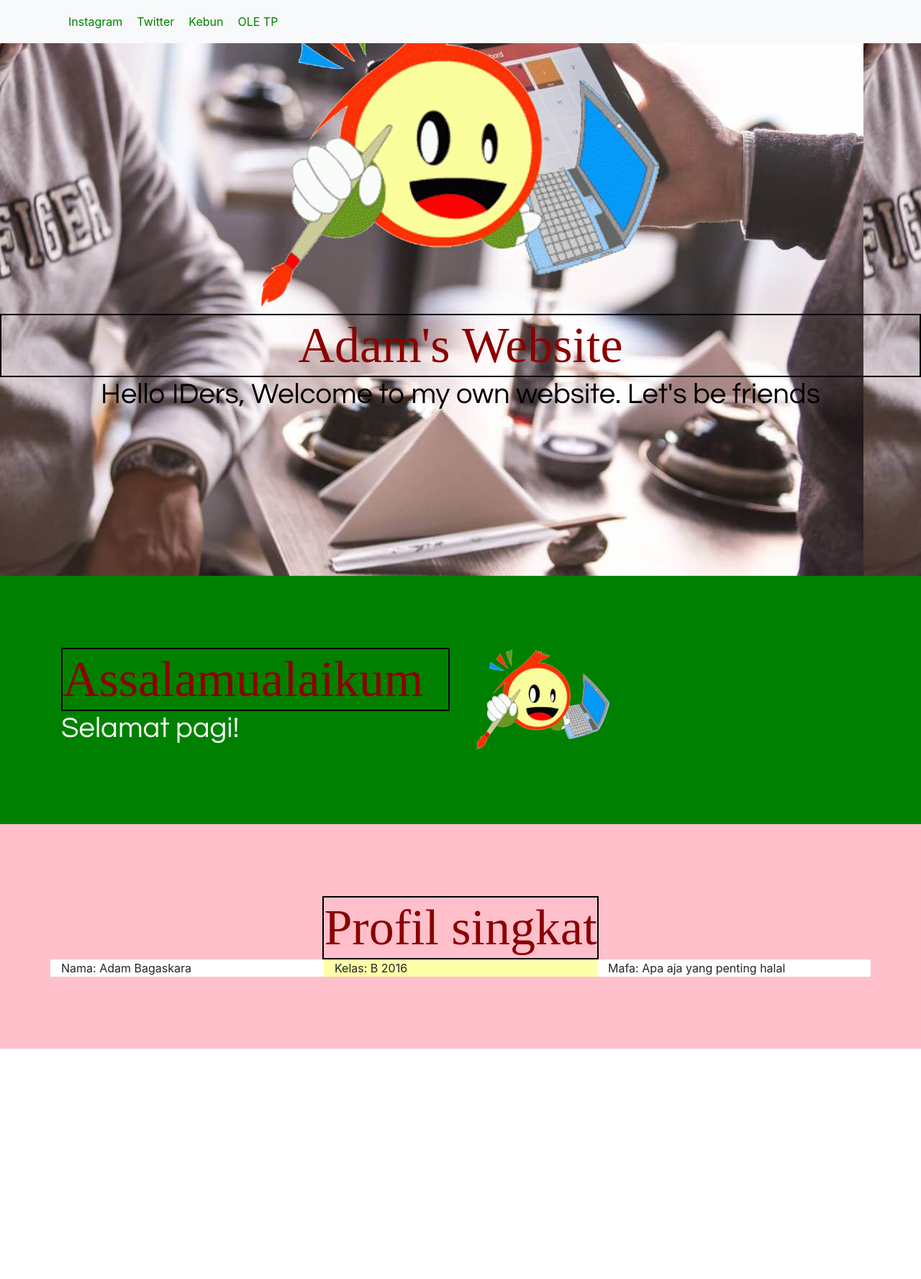
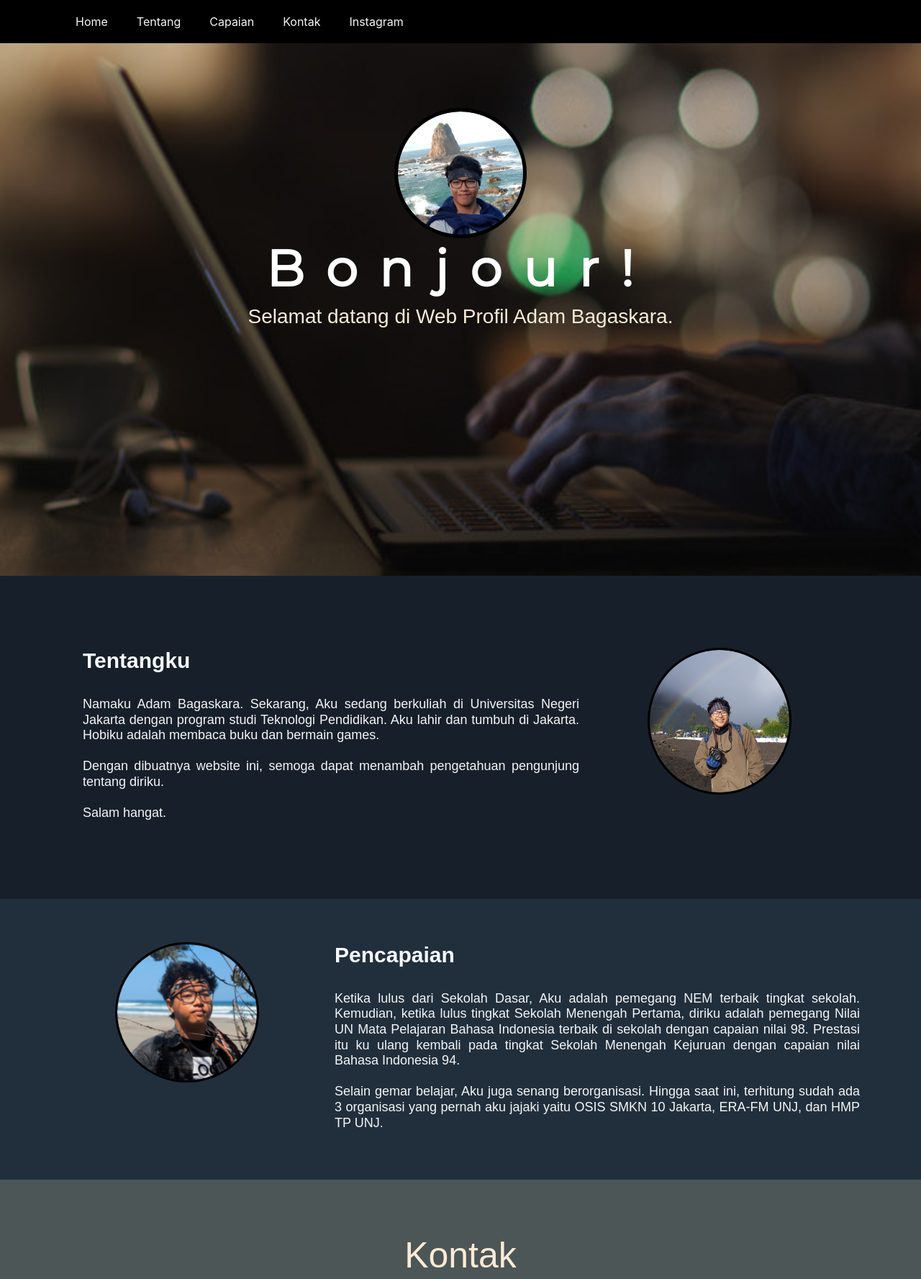
Before and after one commit to adambagaskara/tugasganteng2, a plain HTML site: page index.html in a window 1280 px wide. Shown: the top 1777 px of the page at 72% size. Before the commit the page ends 1457 px from the top, so only its background shows below. Drawn offline with nearby package versions, Linux system fonts and the light colour scheme.

Commit message:
Add files via upload

```diff
--- a/css/main.css
+++ b/css/main.css
@@ -3,38 +3,58 @@ body,html{
     margin:0 auto;
 }
 .link{
-    color:green;
-    padding: 10px 10px;
+    color:whitesmoke;
+    padding: 10px 20px;
 }
 .link:hover{
-    background: red;
+    background: ghostwhite;
+    color: black
 }
 .section1{
-    background: url(../img/maxresdefault.jpg);
+    background: url(../img/Blog2.jpg);
+    background-attachment: fixed;
+    background-color: #000;
+    background-position: 50% 0;
+    background-repeat: no-repeat;
+    background-size: cover;
+    display: table;
+    height: 100%;
+    overflow: hidden;
+    padding: 100px 0;
+    table-layout: fixed;
+    text-align: center;
     width: 100%;
-    height: 100%;
-    text-align: center
+    opacity: 1;
+    filter: alpha(opacity=50);
 }
 .judul{
-    font-family: bebas;
+    font-family: 'Montserrat', sans-serif;
     font-size: 70px;
-    color: darkred;
-    border: solid 2px black;
-    margin: auto;
-}.sub-judul{
-    font-family: century gothic;
-    font-size: 40px;
-    color: black;
+    color: white;
+    margin: center;
+    font-weight: 600;
+    letter-spacing: 30px;
+}
+.sub-judul{
+    font-family: arial;
+    font-size: 28px;
+    color: antiquewhite;
+    margin:  auto;
+}
+.sub-judul2{
+    font-family: arial;
+    font-size: 50px;
+    color: antiquewhite;
     margin:  auto;
 }
 .section2{
-    background: green;
-    padding: 100px 0px;
+    background: #17202A;
+    padding: 100px 100px;
     margin: auto;
 }
 .section3{
-    background: pink;
-    padding: 100px 0px;
+    background: #4D5656;
+    padding: 75px 0px;
 }
 .col-warna{
     background: #fff;
@@ -42,3 +62,48 @@ body,html{
 .col-warna2{
     background: #ffa;
 }
+.face{
+    border: 5px solid #000000;
+    border-radius: 50%;
+}
+.margin{
+    padding: 50px;
+}
+.face2{
+    border: 3px solid #000000;
+    border-radius: 50%;
+
+}
+.about{
+    font-family: arial;
+    font-size:30px;
+    font-weight:700;
+    color: ghostwhite
+}
+.about2{
+    font-family: sans-serif;
+    font-size: 18px;
+    font-weight: 500;
+    color: whitesmoke
+}
+.marginkanan{
+    padding: 0px;
+    text-align: center;
+}
+.kolom3{
+    min-height: 100px;
+    border: solid 0.6px #000000;
+    text-align: center;
+    padding:10px 0px;
+}
+.section4{
+    background: #212F3D;
+    padding: 60px 0px;
+}
+.footer{
+    background-color: black;
+    text-align: center;
+    color:white;
+    padding: 13px 13px;
+    font-size: 12px;
+}
--- a/index.html
+++ b/index.html
@@ -1,88 +1,163 @@
 <!doctype html>
 <html>
     <head>
-        <title>Profil</title>
+        <title>Web Profil - Adam</title>
         <meta name="viewport" content="width=device-width, initial-scale=1, minimum-scale=1">
+        <link rel="shortcut icon" href="img/favicon.ico" type="image/x-icon">
+        <link rel="icon" href="/favicon.ico" type="image/x-icon">
         <link rel="stylesheet" type="text/css" href="css/main.css">
         <link rel="stylesheet" href="css/bootstrap.min.css">
         <script src="js/jquery-v1-12-4.js"></script>
         <script src="js/bootstrap.min.js"></script>
         <link rel="stylesheet" href="https://use.fontawesome.com/releases/v5.3.1/css/all.css">
         <link rel="stylesheet" href="css/animate.css">
+        <link href="https://fonts.googleapis.com/css?family=Montserrat" rel="stylesheet">
     </head>
     <body>
         <!---navbar--->
-        <nav class="navbar navbar-expand-lg bg-light fixed-top">
+        <nav class="navbar navbar-dark fixed-top navbar-expand-lg" style="background-color: #000000;">
             <div class="container">
                 <button class="navbar-toggler" type="button" data-toggle="collapse" data-target="#navbarnya">
                     <i class="fas fa-align-justify"></i>
                 </button>
                 <div class="collapse navbar-collapse" id="navbarnya">
                     <div class="navbar-nav">
-                        <a class="link" href="http://www.instagram.com/adambagas/">Instagram </a>
-                        <a class="link" href="http://twitter.com/adambagaskara/">Twitter</a>
-                        <a class="link" href="http://www.instagram.com/kebunaksara/">Kebun</a>
-                        <a class="link" href="http://ilmupendidikan.net/oletp/">OLE TP</a>
+                        <a class="link" href="#home">Home</a>
+                        <a class="link" href="#home2">Tentang</a>
+                        <a class="link" href="#pencapaian">Capaian</a>
+                        <a class="link" href="#home3">Kontak</a>
+                        <a class="link" href="http://www.instagram.com/kebunaksara/">Instagram</a>
                     </div>
                 </div>
             </div>
         </nav>
         <!---section1--->
         <section class="section1" id="home">
-            <img src="img/logo.png">
-            <h1 class="judul">
-                Adam's Website
+            <div class="margin">
+            <img class= "face" src="img/crop2.png">
+            <h1 class="judul wow animated lightSpeedIn">
+                Bonjour!
             </h1>
-            <h2 class="sub-judul">
-                Hello IDers, Welcome to my own  website. Let's be friends
+            <h2 class="sub-judul wow animated zoomIn">
+                Selamat datang di Web Profil Adam Bagaskara.
             </h2>
+                </div>
         </section>
+
         <!---section2--->
         <section class="section2" id="home2">
             <div class="container">
 
                 <div class="row">
-                    <div class="col-md-6">
-                    <h1 class="judul">
-                        Assalamualaikum
+                    <div class="col-md-8" style="text-align: justify">
+                    <h1 class="about">
+                        Tentangku
                         </h1>
-                    <h2 class="sub-judul" style="color:whitesmoke">
-                        Selamat pagi!
+                        <br>
+                    <h2 class="about2">
+                        Namaku Adam Bagaskara. Sekarang, Aku sedang berkuliah di Universitas Negeri Jakarta dengan program studi Teknologi Pendidikan. Aku lahir dan tumbuh di Jakarta. Hobiku adalah membaca buku dan bermain games. <br><br>Dengan dibuatnya website ini, semoga dapat menambah pengetahuan pengunjung tentang diriku.
+                        <br>
+                        <br>
+                        Salam hangat.
                     </h2>
                         </div>
-                    <div class="col-md-6">
-                        <img src="img/logo.png" width="200px">
+                    <div class="col-md-4 marginkanan">
+                        <img class="face2" src="img/crop4.png" width="200px">
+                    </div>
 
-                    </div>
                 </div>
             </div>
         </section>
 
+        <section class="section4" id="pencapaian">
+            <div class="container">
+
+               <div class="row">
+
+                    <div class="col-md-4 marginkanan">
+                        <img class="face2" src="img/crop3.png" width="200px">
+                    </div>
+
+                    <div class="col-md-8 marginkanan" style="text-align: justify">
+                    <h1 class="about">
+                        Pencapaian
+                        </h1>
+                        <br>
+                    <h2 class="about2">
+                        Ketika lulus dari Sekolah Dasar, Aku adalah pemegang NEM terbaik tingkat sekolah. Kemudian, ketika lulus tingkat Sekolah Menengah Pertama, diriku adalah pemegang Nilai UN Mata Pelajaran Bahasa Indonesia terbaik di sekolah dengan capaian nilai 98. Prestasi itu ku ulang kembali pada tingkat Sekolah Menengah Kejuruan dengan capaian nilai Bahasa Indonesia 94. <br><br>Selain gemar belajar, Aku juga senang berorganisasi. Hingga saat ini, terhitung sudah ada 3 organisasi yang pernah aku jajaki yaitu OSIS SMKN 10 Jakarta, ERA-FM UNJ, dan HMP TP UNJ.
+                    </h2>
+                        </div>
+
+                </div>
+                </div>
+
+        </section>
 
         <!---section3--->
         <section class="section3" id="home3">
             <div class="container">
                 <div class="row">
-                    <h1 class="judul">
-                            Profil singkat
+                    <h1 class="sub-judul2 wow fadeInLeftBig animated">
+                            Kontak
                             </h1>
                 </div>
 
                 <div class="row">
-                   <div class="col col-warna">
-                    Nama: Adam Bagaskara
+                    <div class="col-md-4 wow animated infinite pulse" style="margin-top:20px;">
+                        <div class="kolom3">
+                            <i class="fab fa-instagram fa-3x heading-1"></i>
+                            <h2 class="heading-2">Instagram</h2>
+                            <h3 class="heading-3" style="text-align:center;margin:20px 10px;color:#fff;">
+                                @adambagas
+                            </h3>
+                        </div>
                     </div>
-                        <div class="col col-warna2">
-                        Kelas: B 2016
+                    <div class="col-md-4 wow animated infinite pulse" style="margin-top:20px;">
+                        <div class="kolom3">
+                            <i class="fab fa-twitter fa-3x heading-1"></i>
+                            <h2 class="heading-2">Twitter</h2>
+                            <h3 class="heading-3" style="text-align:center;margin:20px 10px;color:#fff;">
+                                @AdamBagaskara
+                            </h3>
                         </div>
-                            <div class="col col-warna">
-                            Mafa: Apa aja yang penting halal
-                            </div>
+                    </div>
+                    <div class="col-md-4 wow animated infinite pulse " style="margin-top:20px;">
+                        <div class="kolom3">
+                            <i class="fab fa-steam fa-3x heading-1"></i>
+                            <h2 class="heading-2">Steam</h2>
+                            <h3 class="heading-3" style="text-align:center;margin:20px 10px;color:#fff;">
+                                adambagaskara
+                            </h3>
+                        </div>
+                    </div>
                 </div>
-        </div>
-
+            </div>
 
         </section>
 
+         <section class="footer"> Made with ❤ & ☕ in Jakarta · © ABSolution, Inc. </section>
+
+        <script type="text/javascript" src="js/wow.min.js"></script>
+        <script type="text/javascript">
+         new WOW().init();
+        </script>
+        <script src="https://ajax.googleapis.com/ajax/libs/jquery/3.3.1/jquery.min.js"></script>
+<script>
+$(document).ready(function(){
+
+  $("a").on('click', function(event) {
+    if (this.hash !== "") {
+      event.preventDefault();
+      var hash = this.hash;
+      $('html, body').animate({
+        scrollTop: $(hash).offset().top
+      }, 900, function(){
+        window.location.hash = hash;
+      });
+    }
+  });
+});
+</script>
+
     </body>
 </html>
```
Also changed, not shown: img/Blog2.jpg (added), img/crop.png (added), img/crop2.png (added), img/crop3.png (added), img/crop4.png (added), img/favicon.ico (added).
